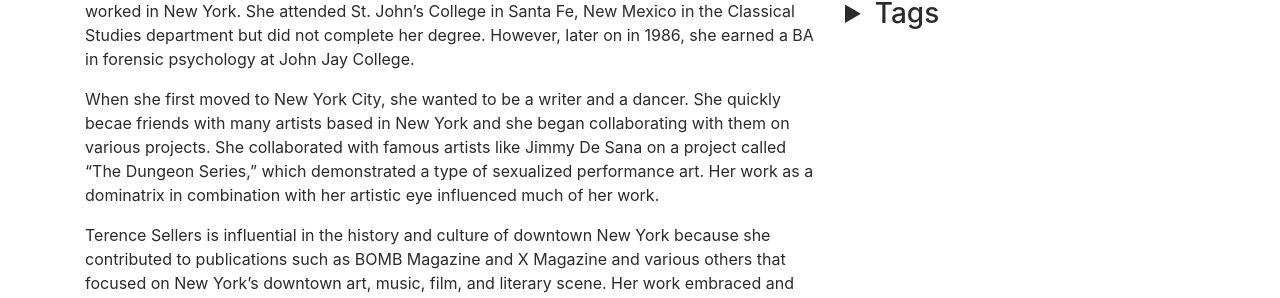
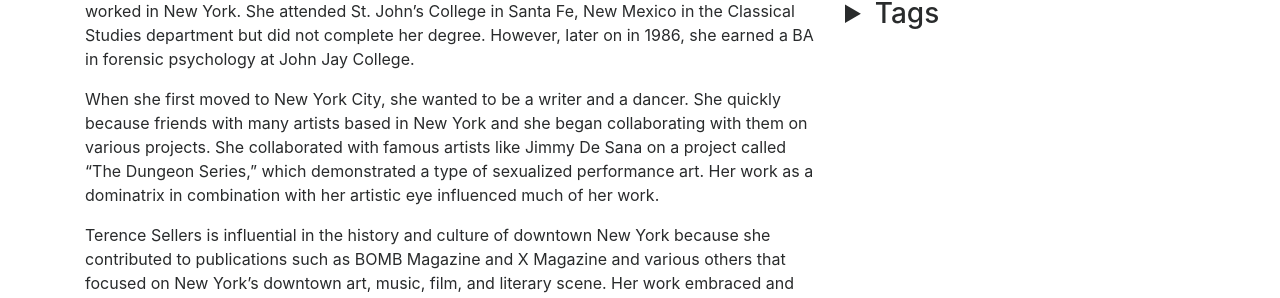
Before and after one commit to nyscapes/downtown-archaeologies, a Jekyll site: the page built from _nodes/terenceSellers.md, in a window 1280 px wide. Shown: the part 208-506 px from the top of the page. Built offline with Jekyll 4.4.1, drawn with Linux system fonts in a browser that asks for light colours; nearby versions of some CDN libraries.

```diff
--- a/_nodes/terenceSellers.md
+++ b/_nodes/terenceSellers.md
@@ -5,6 +5,6 @@ slug: terenceSellers
 Terrance Sellers was an artist, writer, performer, and dominatrix who lived and worked in New York.
 She attended St. John's College in Santa Fe, New Mexico in the Classical Studies department but did not complete her degree. However, later on in 1986, she earned a BA in forensic psychology at John Jay College.
 
-When she first moved to New York City, she wanted to be a writer and a dancer. She quickly becae friends with many artists based in New York and she began collaborating with them on various projects. She collaborated with famous artists like Jimmy De Sana on a project called "The Dungeon Series," which demonstrated a type of sexualized performance art. Her work as a dominatrix in combination with her artistic eye influenced much of her work.
+When she first moved to New York City, she wanted to be a writer and a dancer. She quickly because friends with many artists based in New York and she began collaborating with them on various projects. She collaborated with famous artists like Jimmy De Sana on a project called "The Dungeon Series," which demonstrated a type of sexualized performance art. Her work as a dominatrix in combination with her artistic eye influenced much of her work.
 
 Terence Sellers is influential in the history and culture of downtown New York because she contributed to publications such as BOMB Magazine and X Magazine and various others that focused on New York's downtown art, music, film, and literary scene. Her work embraced and embodied emerging styles of art and mechanisms of self expression.
```
Also changed, not shown: _artifacts/Ava-artifact-post-.md (+4 -6 lines).
